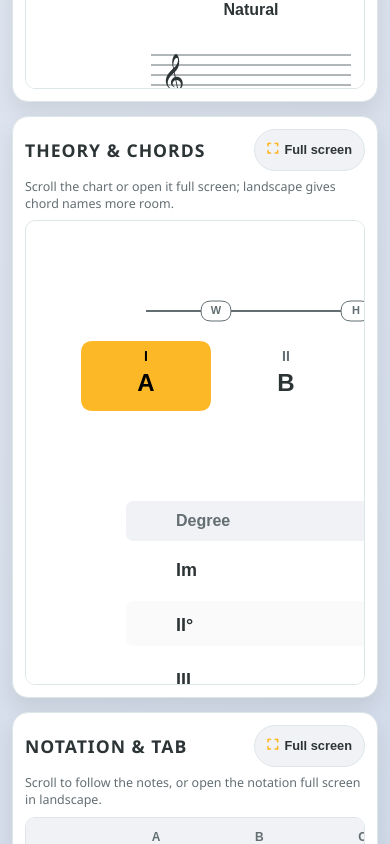
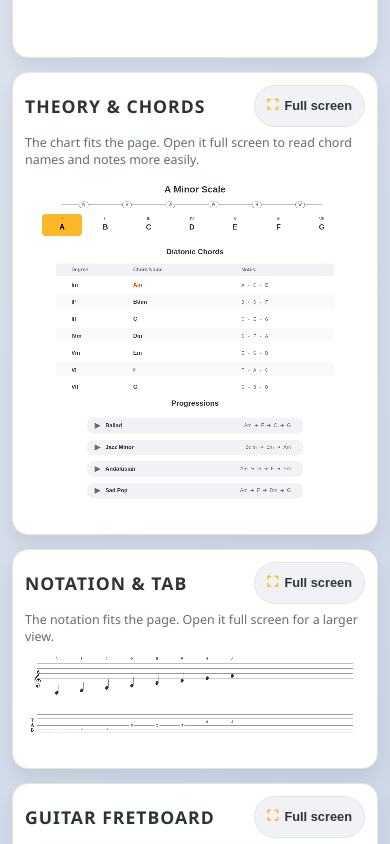
Before and after one commit to soroush-zendedel/tara, a plain HTML site: page app.html in a window 390 px wide. Shown: the part 2400-3244 px from the top of the page. Drawn offline with nearby package versions, Linux system fonts and the light colour scheme.

Commit message:
Full screen mode improvement.

```diff
--- a/app.html
+++ b/app.html
@@ -211,7 +211,7 @@
                     <h3>Circle of Fifths</h3>
                     <button class="mobile-expand-button" type="button" aria-label="Open Circle of Fifths full screen"><i class="fas fa-expand" aria-hidden="true"></i><span>Full screen</span></button>
                 </div>
-                <p class="diagram-hint">Scroll the chart or open it full screen; landscape gives you more room.</p>
+                <p class="diagram-hint">The full chart fits the page. Open it full screen for a larger view.</p>
                 <div class="diagram-scroll" role="region" aria-label="Scrollable Circle of Fifths" tabindex="0">
                     <canvas id="circleCanvas" width="450" height="550" aria-label="Interactive Circle of Fifths showing major and relative minor keys" style="cursor: pointer;"></canvas>
                 </div>
@@ -221,7 +221,7 @@
                     <h3>Theory &amp; Chords</h3>
                     <button class="mobile-expand-button" type="button" aria-label="Open Theory and Chords full screen"><i class="fas fa-expand" aria-hidden="true"></i><span>Full screen</span></button>
                 </div>
-                <p class="diagram-hint">Scroll the chart or open it full screen; landscape gives chord names more room.</p>
+                <p class="diagram-hint">The chart fits the page. Open it full screen to read chord names and notes more easily.</p>
                 <div class="diagram-scroll" role="region" aria-label="Scrollable theory and chords chart" tabindex="0">
                     <canvas id="theoryCanvas" width="1100" height="1100" aria-label="Scale notes, diatonic chords, and chord progressions for the selected key"></canvas>
                 </div>
@@ -233,7 +233,7 @@
                 <h3>Notation &amp; Tab</h3>
                 <button class="mobile-expand-button" type="button" aria-label="Open notation and tablature full screen"><i class="fas fa-expand" aria-hidden="true"></i><span>Full screen</span></button>
             </div>
-            <p class="diagram-hint">Scroll to follow the notes, or open the notation full screen in landscape.</p>
+            <p class="diagram-hint">The notation fits the page. Open it full screen for a larger view.</p>
             <div class="diagram-scroll" role="region" aria-label="Scrollable notation and tablature" tabindex="0">
                 <canvas id="notationCanvas" width="1400" height="400" aria-label="Standard music notation and guitar tablature for the selected scale or chord"></canvas>
             </div>
--- a/assets/css/app.css
+++ b/assets/css/app.css
@@ -167,6 +167,31 @@
         .close-tuner { position: absolute; top: 20px; right: 25px; padding: 0; border: 0; background: transparent; font-size: 28px; cursor: pointer; color: var(--text-sec); }
         .site-footer { margin-top: 40px; width: 100%; text-align: center; padding: 25px; color: var(--text-sec); font-size: 0.9rem; }
         body.mobile-section-expanded { overflow: hidden; }
+        .canvas-wrapper.mobile-expanded,
+        .canvas-wrapper:fullscreen,
+        .canvas-wrapper:-webkit-full-screen {
+            position: fixed; inset: 0; z-index: 4000; display: flex; flex-direction: column;
+            width: 100vw !important; height: 100vh !important; height: 100dvh !important;
+            max-width: none; max-height: none; margin: 0; padding: 10px;
+            padding: max(10px, env(safe-area-inset-top)) max(10px, env(safe-area-inset-right)) max(10px, env(safe-area-inset-bottom)) max(10px, env(safe-area-inset-left));
+            overflow: hidden; border: 0; border-radius: 0; background: var(--bg-body); text-align: center;
+        }
+        .canvas-wrapper.mobile-expanded .canvas-panel-heading,
+        .canvas-wrapper:fullscreen .canvas-panel-heading,
+        .canvas-wrapper:-webkit-full-screen .canvas-panel-heading { flex: 0 0 auto; }
+        .canvas-wrapper.mobile-expanded .diagram-scroll,
+        .canvas-wrapper:fullscreen .diagram-scroll,
+        .canvas-wrapper:-webkit-full-screen .diagram-scroll {
+            display: flex; flex: 1 1 auto; align-items: center; justify-content: center;
+            min-width: 0; min-height: 0; max-height: none; height: auto; overflow: hidden;
+            border: 1px solid var(--border-color); border-radius: 10px; background: var(--bg-body);
+        }
+        .canvas-wrapper.mobile-expanded .diagram-scroll canvas,
+        .canvas-wrapper:fullscreen .diagram-scroll canvas,
+        .canvas-wrapper:-webkit-full-screen .diagram-scroll canvas {
+            flex: 0 1 auto; width: auto !important; height: auto !important;
+            max-width: 100%; max-height: 100%; object-fit: contain;
+        }
         @media (max-width: 640px), (pointer: coarse) and (max-height: 600px) {
             body { padding: 12px; }
             .brand-link { font-size: 2rem; }
@@ -201,11 +226,10 @@
             .mobile-expand-button { display: inline-flex; flex: 0 0 auto; align-items: center; justify-content: center; min-height: 42px; padding: 8px 12px; border: 1px solid var(--border-color); background: var(--bg-body); color: var(--text-main); font-size: 0.8rem; }
             .mobile-expand-button i { color: var(--accent); }
             .diagram-hint { display: block; margin: -3px 0 8px; color: var(--text-sec); font-size: 0.78rem; line-height: 1.4; text-align: left; }
-            .diagram-scroll { max-height: 55vh; max-height: 55dvh; border: 1px solid var(--border-color); border-radius: 10px; background: var(--bg-body); touch-action: pan-x pan-y; }
-            .diagram-scroll canvas { max-width: none; touch-action: pan-x pan-y; }
-            #circleCanvas { width: 450px !important; }
-            #theoryCanvas { width: 1100px !important; }
-            #notationCanvas, #fretboardCanvas, #pianoCanvas { width: 1400px !important; }
+            .diagram-scroll { max-height: none; overflow: visible; border: 0; border-radius: 0; background: transparent; touch-action: pan-x pan-y; }
+            .diagram-scroll canvas { width: 100% !important; max-width: 100%; touch-action: pan-x pan-y; }
+            .instrument-scroll { overflow-x: auto; overflow-y: hidden; }
+            .instrument-scroll canvas { width: 1400px !important; max-width: none; }
             .instrument-hint { display: block; }
             .instrument-scroll { touch-action: pan-x pan-y; }
             .fretboard-toolbar { justify-content: flex-start; }
@@ -224,7 +248,17 @@
             .canvas-wrapper:-webkit-full-screen .canvas-panel-heading { flex: 0 0 auto; }
             .canvas-wrapper.mobile-expanded .diagram-scroll,
             .canvas-wrapper:fullscreen .diagram-scroll,
-            .canvas-wrapper:-webkit-full-screen .diagram-scroll { flex: 1 1 auto; min-height: 0; max-height: none; height: auto; }
+            .canvas-wrapper:-webkit-full-screen .diagram-scroll {
+                flex: 1 1 auto; min-width: 0; min-height: 0; max-height: none; height: auto;
+                display: flex; align-items: center; justify-content: center; overflow: hidden;
+                border: 1px solid var(--border-color); border-radius: 10px; background: var(--bg-body);
+            }
+            .canvas-wrapper.mobile-expanded .diagram-scroll canvas,
+            .canvas-wrapper:fullscreen .diagram-scroll canvas,
+            .canvas-wrapper:-webkit-full-screen .diagram-scroll canvas {
+                flex: 0 1 auto; width: auto !important; height: auto !important;
+                max-width: 100%; max-height: 100%; object-fit: contain;
+            }
             .canvas-wrapper.mobile-expanded .instrument-hint,
             .canvas-wrapper:fullscreen .instrument-hint,
             .canvas-wrapper:-webkit-full-screen .instrument-hint { flex: 0 0 auto; }
```
